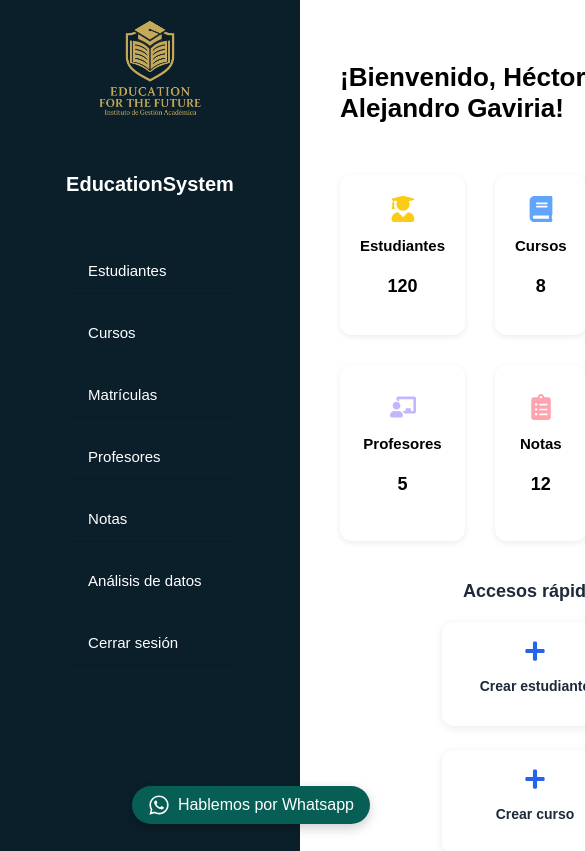
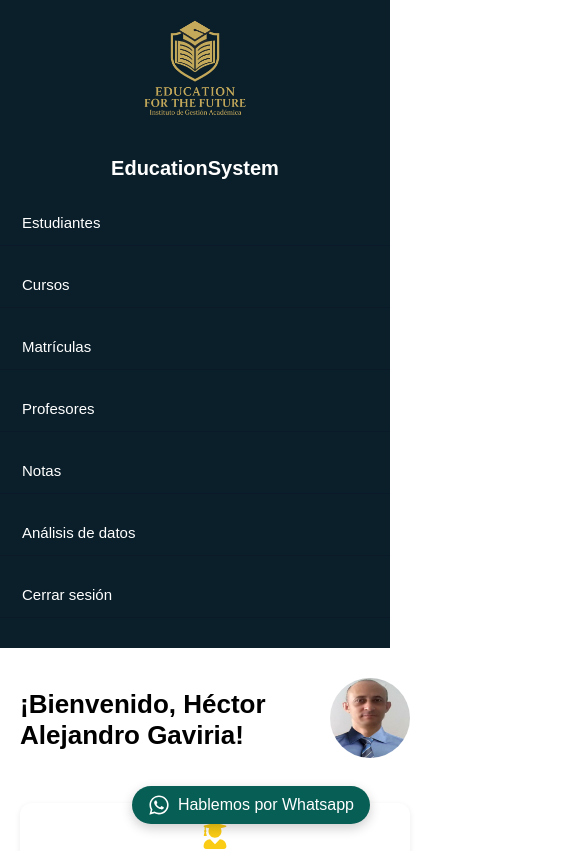
Before and after one commit to agaviria-projects/ProyectoIntegrador-Desarrollo-Frontend, a React (Vite) app: page /dashboard in a window 390 px wide. Shown: the top 851 px of the page, 585 px wide, since content can reach past the window. Built offline with nearby package versions, Linux system fonts and the light colour scheme; sample sign-in values are in the browser's storage.

Commit message:
Se implementa diseño responsivo en Dashboard.jsx con archivo CSS externo

```diff
--- /dev/null
+++ b/src/pages/Dashboard.css
@@ -0,0 +1,99 @@
+.dashboard-container {
+  display: flex;
+  min-height: 100vh;
+}
+
+/* Sidebar */
+.sidebar {
+  width: 300px;
+  background-color: #0b1f2a;
+  color: white;
+  padding: 10px 0 30px;
+  position: fixed;
+  height: 100vh;
+}
+
+.sidebar img {
+  width: 130px;
+  display: block;
+  margin: 0 auto;
+}
+
+.sidebar h2 {
+  text-align: center;
+  font-size: 20px;
+  font-weight: bold;
+}
+
+.sidebar nav {
+  display: flex;
+  flex-direction: column;
+  gap: 16px;
+  margin-top: 20px;
+}
+
+.sidebar a {
+  padding: 14px 22px;
+  color: white;
+  text-decoration: none;
+  font-size: 15px;
+  border-bottom: 1px solid #0a1a28;
+}
+
+/* Main Content */
+.main-content {
+  margin-left: 300px;
+  padding: 40px;
+  width: 100%;
+}
+
+.cards {
+  display: grid;
+  grid-template-columns: repeat(3, 1fr);
+  gap: 30px;
+}
+
+.card {
+  background-color: #fff;
+  border-radius: 12px;
+  padding: 20px;
+  text-align: center;
+  box-shadow: 0 2px 6px rgba(0,0,0,0.08);
+  min-height: 120px;
+}
+
+.quick-actions {
+  display: flex;
+  justify-content: center;
+  gap: 24px;
+  flex-wrap: wrap;
+  margin-top: 20px;
+}
+
+/* Responsive */
+@media (max-width: 992px) {
+  .dashboard-container {
+    flex-direction: column;
+  }
+
+  .sidebar {
+    width: 100%;
+    height: auto;
+    position: relative;
+  }
+
+  .main-content {
+    margin-left: 0;
+    padding: 20px;
+  }
+
+  .cards {
+    grid-template-columns: repeat(2, 1fr);
+  }
+}
+
+@media (max-width: 600px) {
+  .cards {
+    grid-template-columns: 1fr;
+  }
+}
--- a/src/pages/Dashboard.jsx
+++ b/src/pages/Dashboard.jsx
@@ -1,5 +1,6 @@
 import { useEffect, useState } from "react";
 import { motion } from "framer-motion";
+import './Dashboard.css';
 import {
   FaUserGraduate,
   FaBook,
@@ -64,25 +65,11 @@ function Dashboard() {
   ];
 
   return (
-    <div style={{ display: "flex" }}>
-      <div style={{
-        width: "300px",
-        height: "100vh",
-        backgroundColor: "#0b1f2a",
-        color: "white",
-        display: "flex",
-        flexDirection: "column",
-        alignItems: "center",
-        padding: "10px 0 30px 0",
-        position: "fixed",
-        left: 0,
-        top: 0,
-        fontSize: "16px"
-      }}>
-        <div style={{ flex: 1, display: "flex", flexDirection: "column", alignItems: "center", gap: "16px" }}>
-          <img src={logo} alt="Logo" style={{ width: "130px" }} />
-          <h2 style={{ fontSize: "20px", fontWeight: "bold" }}>EducationSystem</h2>
-          <nav style={{ width: "100%", display: "flex", flexDirection: "column", gap: "16px", marginTop: "20px" }}>
+    <div className="dashboard-container">
+      <div className="sidebar">
+        <img src={logo} alt="Logo" />
+        <h2>EducationSystem</h2>
+        <nav>
           <SidebarLink to="/estudiantes" text="Estudiantes" />
           <SidebarLink to="/cursos" text="Cursos" />
           <SidebarLink to="/matriculas" text="Matrículas" />
@@ -92,9 +79,8 @@ function Dashboard() {
           <SidebarLink to="/logout" text="Cerrar sesión" />
         </nav>
       </div>
-      </div>
 
-      <div style={{ marginLeft: "300px", padding: "40px", width: "100%", position: "relative", minHeight: "100vh" }}>
+      <div className="main-content">
         <div style={{ display: "flex", justifyContent: "space-between", alignItems: "center", marginBottom: "30px" }}>
           <motion.h2 initial={{ opacity: 0, x: -50 }} animate={{ opacity: 1, x: 0 }} transition={{ duration: 0.8 }} style={{ fontSize: "26px" }}>
             ¡Bienvenido, Héctor Alejandro Gaviria!
@@ -111,9 +97,9 @@ function Dashboard() {
           </div>
         </div>
 
-        <div style={{ display: "grid", gridTemplateColumns: "repeat(3, 1fr)", gap: "30px", marginTop: "10px" }}>
+        <div className="cards">
           {cards.map((card, idx) => (
-            <motion.div key={idx} whileHover={{ scale: 1.05, boxShadow: "0 4px 12px rgba(0,0,0,0.15)" }} transition={{ type: "spring", stiffness: 300 }} style={{ backgroundColor: "#fff", borderRadius: "12px", boxShadow: "0 2px 6px rgba(0,0,0,0.08)", padding: "20px", display: "flex", flexDirection: "column", alignItems: "center", justifyContent: "center", minHeight: "120px", cursor: "pointer" }}>
+            <motion.div key={idx} whileHover={{ scale: 1.05, boxShadow: "0 4px 12px rgba(0,0,0,0.15)" }} transition={{ type: "spring", stiffness: 300 }} className="card">
               <motion.div whileHover={{ rotate: 10 }} style={{ fontSize: "26px", color: card.color }}>{card.icon}</motion.div>
               <h3 style={{ fontSize: "15px", margin: "8px 0 4px" }}>{card.label}</h3>
               <p style={{ fontSize: "18px", fontWeight: "bold" }}>{card.value}</p>
@@ -122,7 +108,7 @@ function Dashboard() {
         </div>
 
         <h3 style={{ textAlign: "center", margin: "40px 0 20px", fontSize: "18px", color: "#1e293b" }}>Accesos rápidos</h3>
-        <div style={{ display: "flex", justifyContent: "center", gap: "24px", flexWrap: "wrap" }}>
+        <div className="quick-actions">
           {quickActions.map((action, idx) => (
             <motion.div key={idx} whileHover={{ scale: 1.07 }} transition={{ type: "spring", stiffness: 300 }} style={{ background: "#ffffff", borderRadius: "12px", padding: "18px", minWidth: "150px", textAlign: "center", boxShadow: "0 2px 10px rgba(0,0,0,0.08)", cursor: "pointer" }}>
               <div>{action.icon}</div>
@@ -131,7 +117,7 @@ function Dashboard() {
           ))}
         </div>
 
-        <div style={{ textAlign: "center", marginTop: "60px", color: "#1e293b", fontSize: "18px" ,fontWeight: "600",lineHeight: "1.8"}}>
+        <div style={{ textAlign: "center", marginTop: "60px", color: "#1e293b", fontSize: "18px", fontWeight: "600", lineHeight: "1.8" }}>
           <p><strong>Educamos hoy, Transformamos el mañana</strong></p>
           <p>Education System, CESDE 2025</p>
           <p>Héctor Alejandro Gaviria Marín</p>
@@ -166,7 +152,6 @@ function Dashboard() {
           </a>
         </motion.div>
 
-
         {mostrarPerfil && (
           <div style={{ position: "fixed", top: 0, left: 0, width: "100vw", height: "100vh", backgroundColor: "rgba(0,0,0,0.5)", display: "flex", justifyContent: "center", alignItems: "center", zIndex: 2000 }}>
             <div style={{ backgroundColor: "#fff", padding: "30px", borderRadius: "12px", width: "400px", boxShadow: "0 8px 20px rgba(0,0,0,0.2)", textAlign: "center", position: "relative" }}>
@@ -187,7 +172,7 @@ function Dashboard() {
 
 function SidebarLink({ to, text }) {
   return (
-    <a href={to} style={{ display: "block", padding: "14px 22px", color: "white", textDecoration: "none", fontSize: "15px", borderBottom: "1px solid #0a1a28" }}>{text}</a>
+    <a href={to} className="sidebar-link">{text}</a>
   );
 }
 
```
Lines whose indentation alone changed are shown as unchanged.
